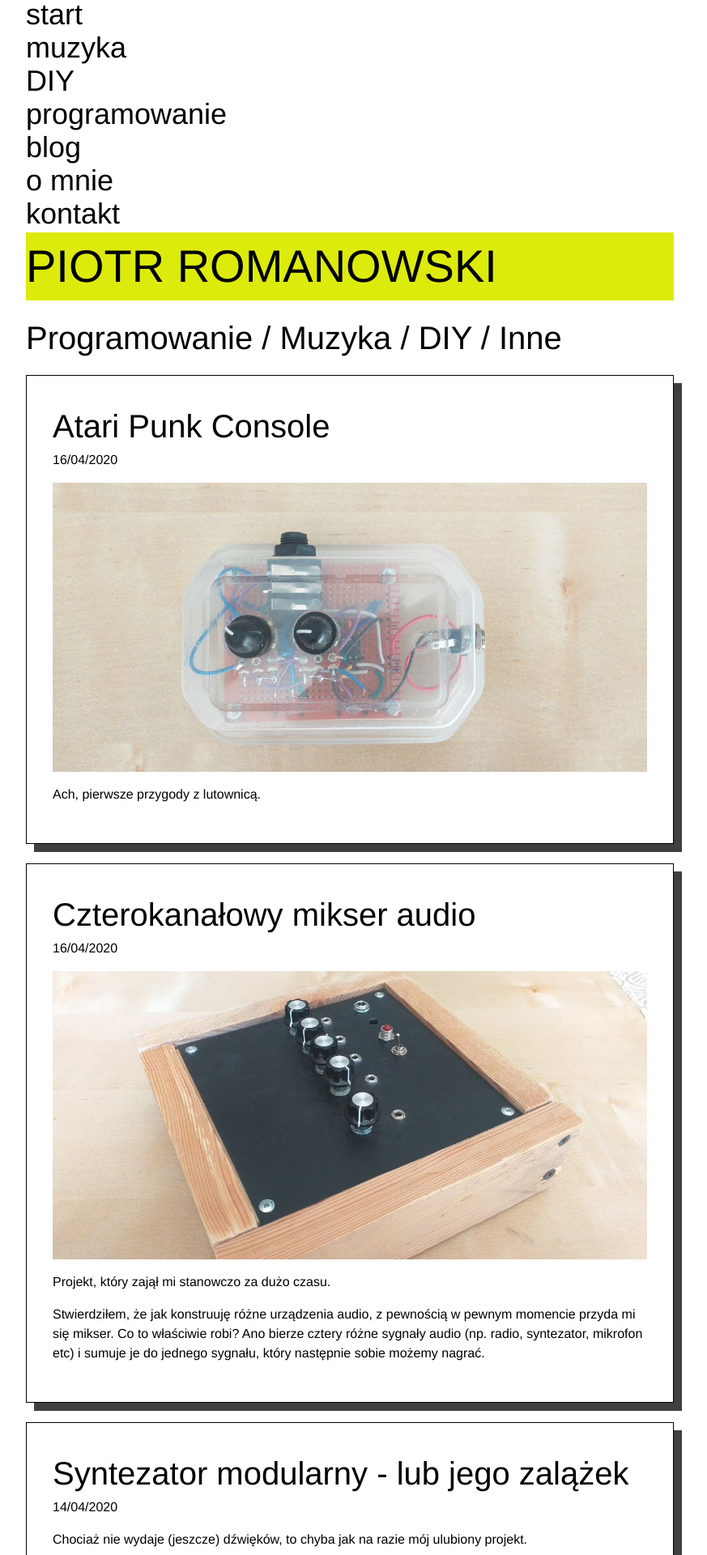
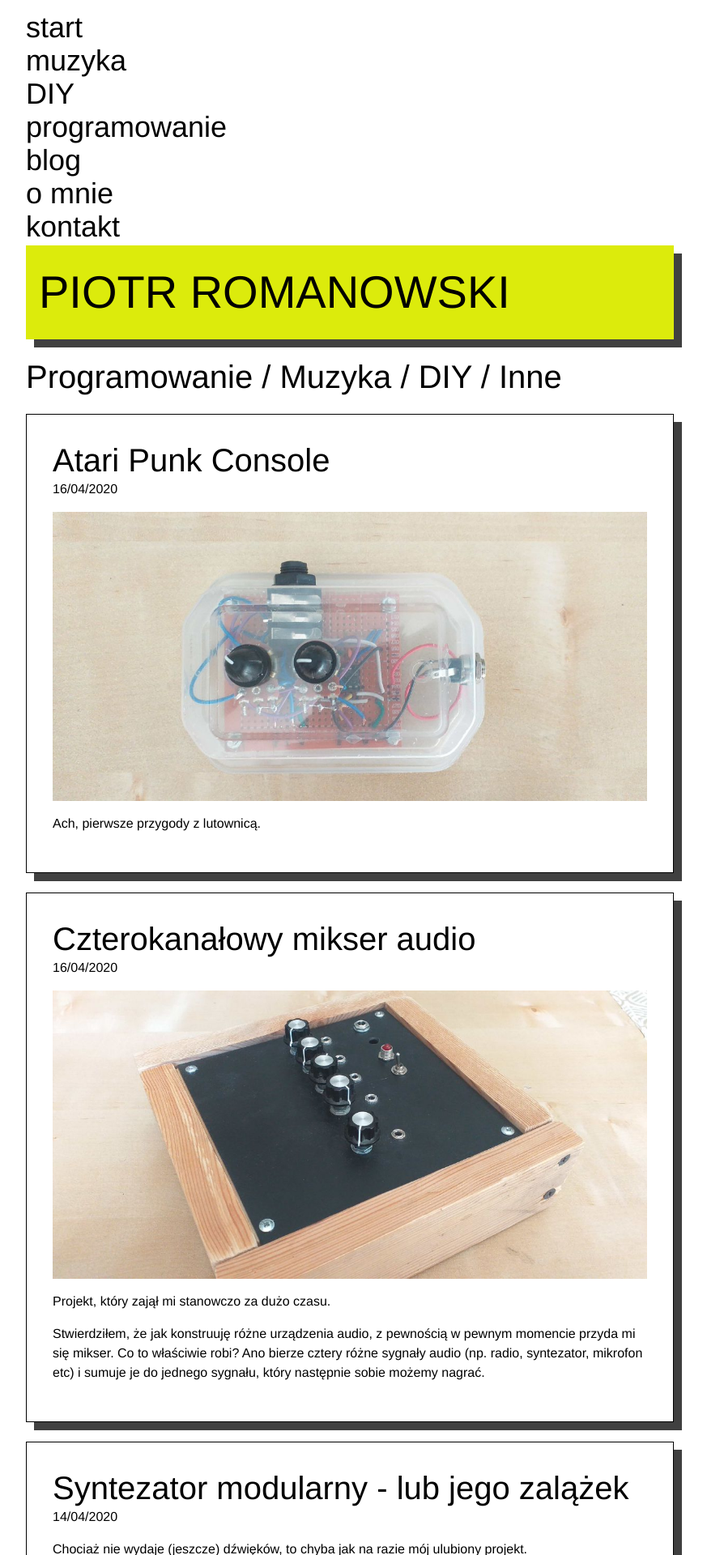
Before and after one commit to bananovitch/home-website, a Jekyll site: the page built from index.md, in a window 1280 px wide. Shown: the top 1920 px of the page at 81% size, without its empty margins (208-1081 px from the left). Built offline with Jekyll 4.4.1, drawn with Linux system fonts in a browser that asks for light colours.

Commit message:
responsive fixes

```diff
--- a/css/style.scss
+++ b/css/style.scss
@@ -4,11 +4,18 @@
 
 @import "reset";
 
+@mixin boxShadow() {
+  -webkit-box-shadow: 10px 10px 0px 0px rgba(0, 0, 0, 0.75);
+  -moz-box-shadow: 10px 10px 0px 0px rgba(0, 0, 0, 0.75);
+  box-shadow: 10px 10px 0px 0px rgba(0, 0, 0, 0.75);
+}
+
 $pear: #dceb0c;
 $dark-pear: #bfcc0a;
 $height: 3.6rem;
 $menu-fill: $pear;
 $link-color: $dark-pear;
+$padding: 1.6rem;
 
 html {
   font-size: 62.5%;
@@ -17,6 +24,7 @@
 body {
   font-family: Helvetica, sans-serif;
   font-size: 1.6rem;
+  padding: $padding;
 }
 
 ul {
@@ -89,13 +97,15 @@
   }
 }
 
-.page-title {
-  background: $pear;
-}
-
 .container {
   max-width: 80rem;
   margin: 0 auto;
+}
+
+.page-title {
+  background: $pear;
+  padding: $padding;
+  @include boxShadow();
 }
 
 .video-wrapper {
@@ -119,13 +129,11 @@
 }
 
 .post {
+  @include boxShadow();
   width: 100%;
   border: 0.1rem solid black;
-  padding: 1.6rem;
+  padding: $padding;
   margin-bottom: 2.4rem;
-  -webkit-box-shadow: 10px 10px 0px 0px rgba(0, 0, 0, 0.75);
-  -moz-box-shadow: 10px 10px 0px 0px rgba(0, 0, 0, 0.75);
-  box-shadow: 10px 10px 0px 0px rgba(0, 0, 0, 0.75);
   &:hover {
     background: $pear;
   }
@@ -138,6 +146,7 @@
   h2 {
     margin: 0;
     padding: 0;
+    line-height: 1.2;
   }
 }
 
```
